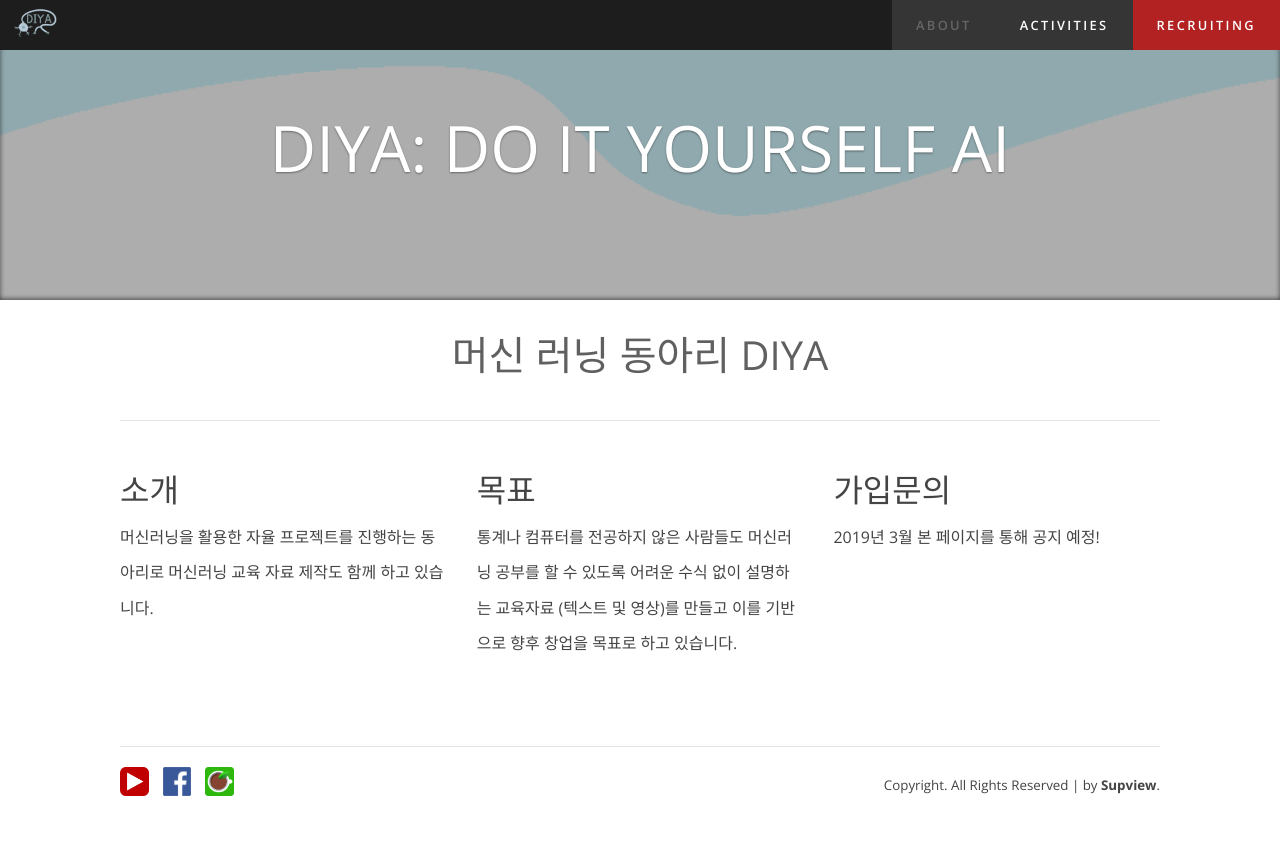
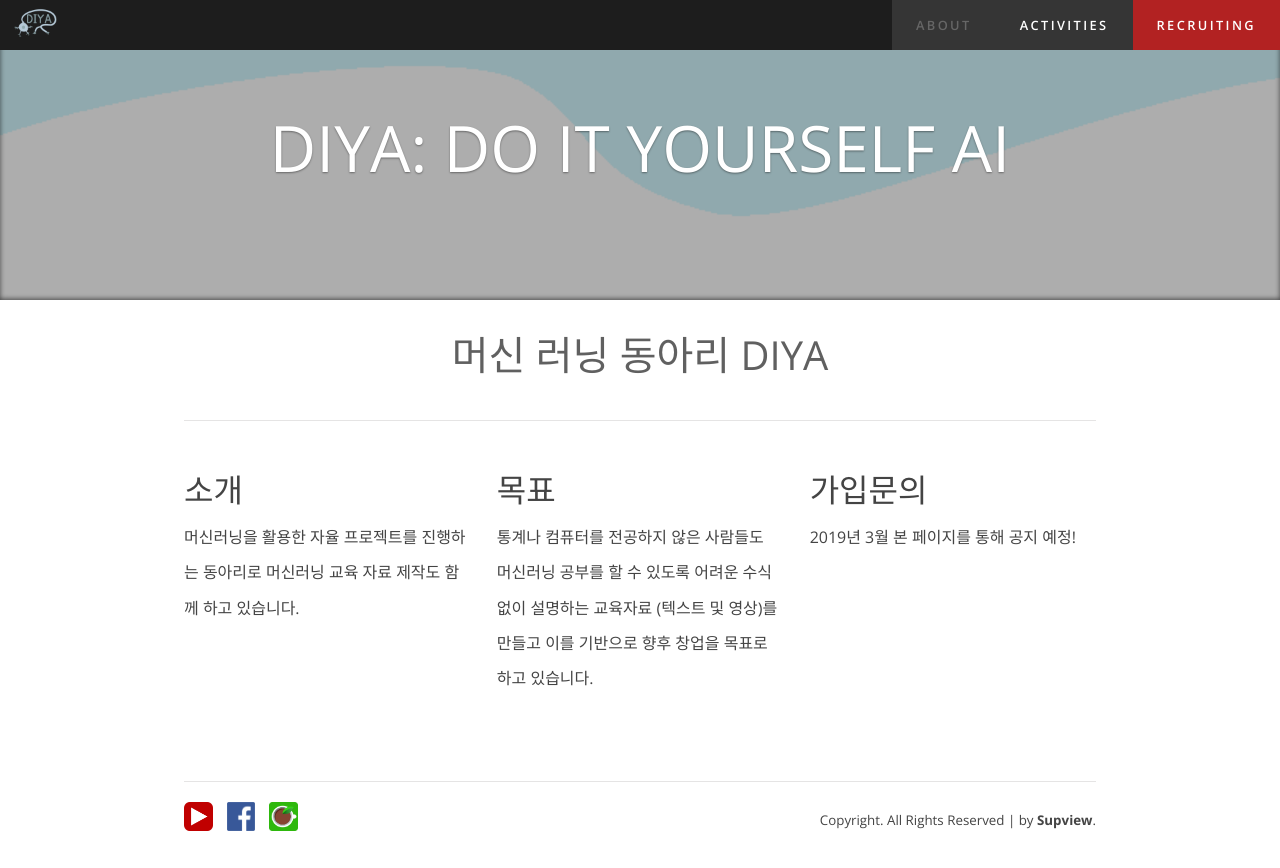
Before and after one commit to zhixian001/tmpdiyaweb, a plain HTML site: page index.html in a window 1280 px wide. Before the commit the page ends 833 px from the top, so only its background shows below. Drawn offline with nearby package versions, Linux system fonts and the light colour scheme.

Commit message:
8:9 레이아웃에서 좌우 여백을 추가했습니다

```diff
--- a/styles/style.css
+++ b/styles/style.css
@@ -102,7 +102,8 @@ img {
 
 #main-content, footer {
 	margin: 0 auto;
-	max-width: 65rem;
+	max-width: 57rem;
+
 }
 
 header {
```
